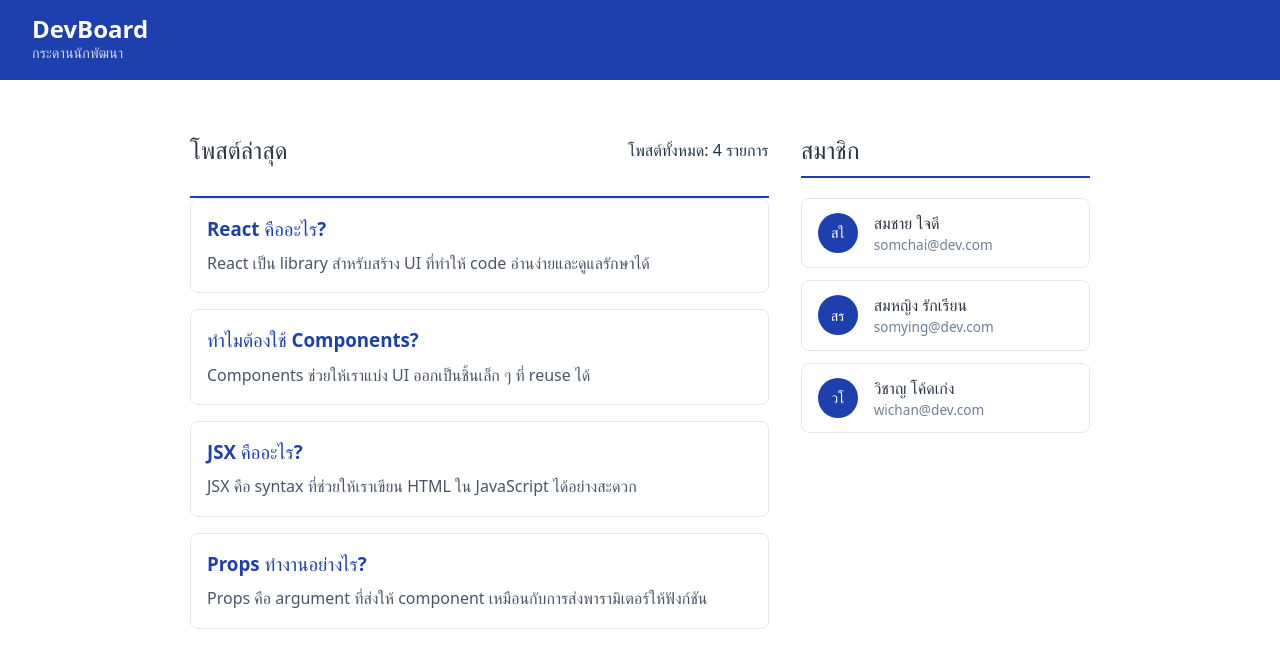
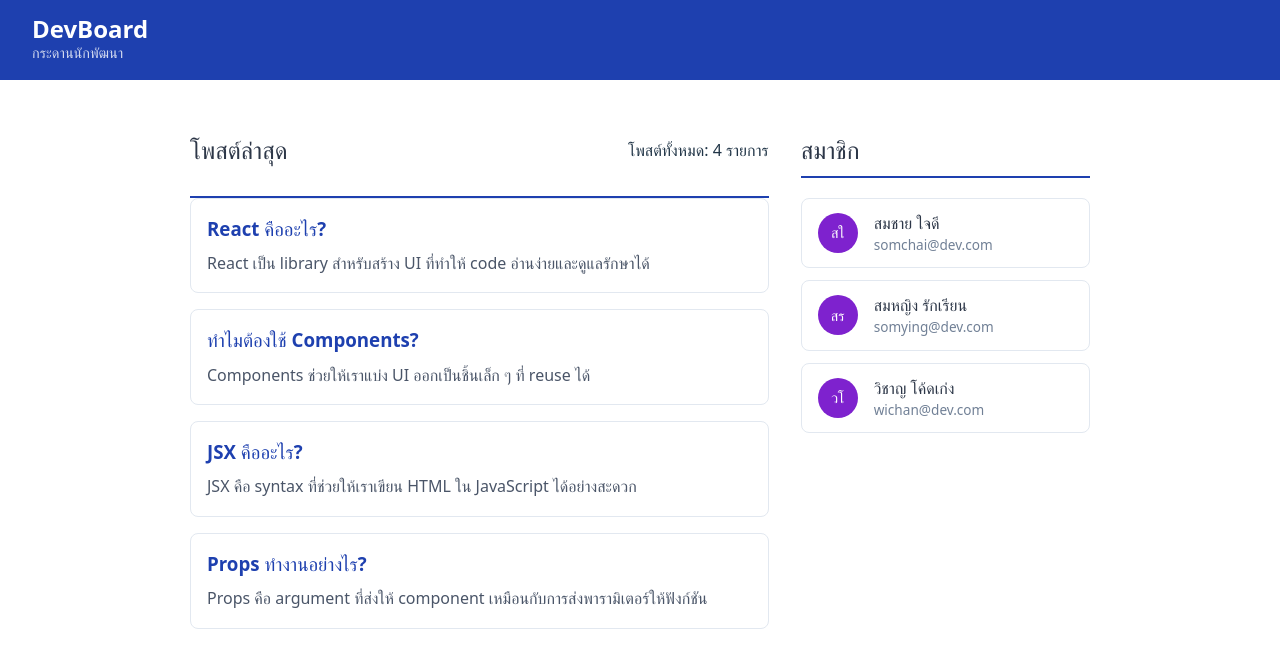
Before and after one commit to crave6948/Project-Devboard, a React (Vite) app: page / in a window 1280 px wide. Shown: the top 668 px of the page. Built offline with nearby package versions, Linux system fonts and the light colour scheme.

Commit message:
add: challenge 2 — Avatar หลากสี

```diff
--- a/src/components/UserCard.jsx
+++ b/src/components/UserCard.jsx
@@ -4,6 +4,14 @@
         .split(" ")
         .map((n) => n[0])
         .join("");
+
+    let avatarColor = "#1e40af"; // A-G = น้ำเงิน (default)
+    const firstChar = email.charAt(0).toUpperCase();
+    if (firstChar >= "H" && firstChar <= "N") {
+        avatarColor = "#16a34a"; // H-N = เขียว
+    } else if (firstChar >= "O" && firstChar <= "Z") {
+        avatarColor = "#7e22ce"; // O-Z = ม่วง
+    }
 
     return (
         <div
@@ -22,7 +30,7 @@
                 style={{
                     width: "40px",
                     height: "40px",
-          background: "#1e40af",
+                    background: avatarColor,
                     color: "white",
                     borderRadius: "50%",
                     display: "flex",
```
Lines whose indentation alone changed are shown as unchanged.
